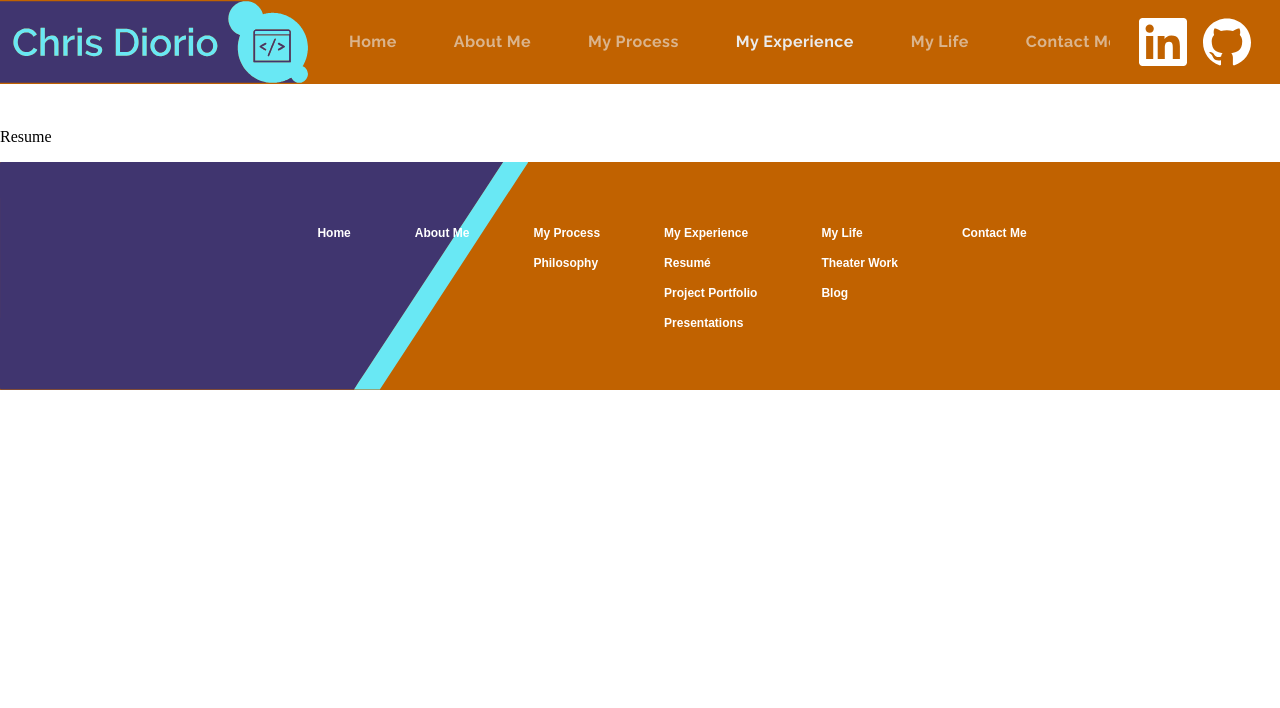
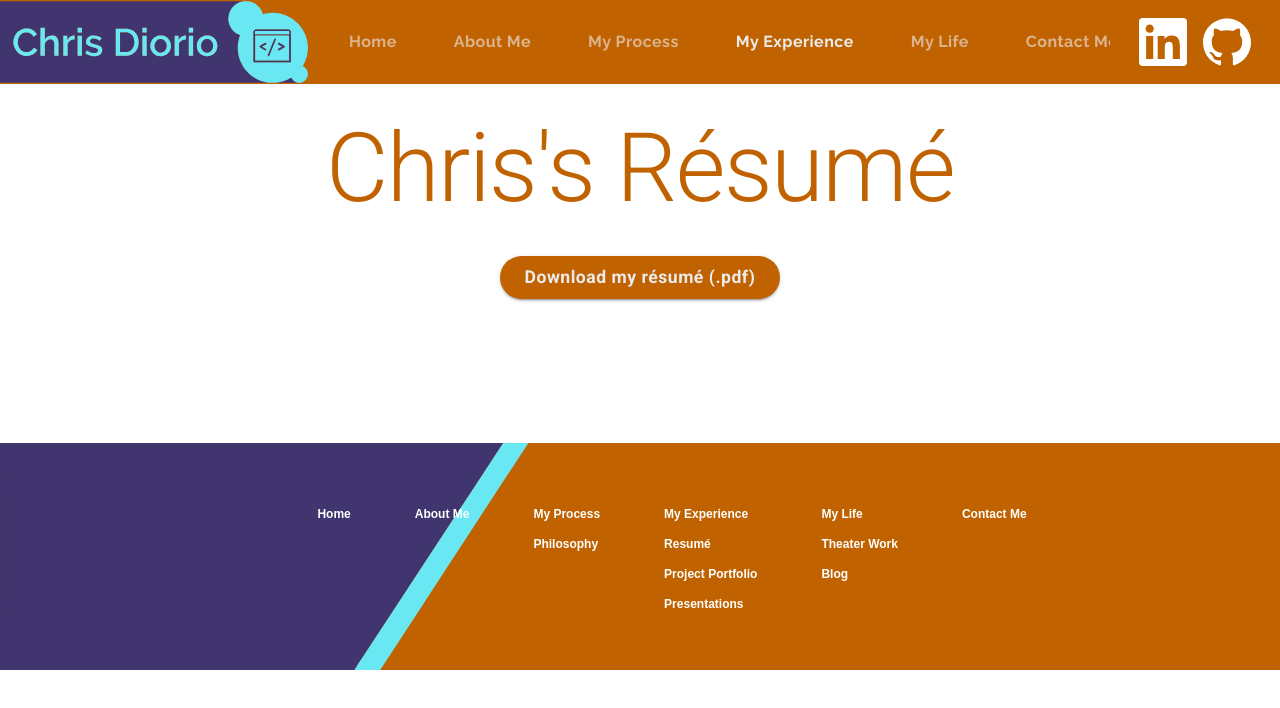
Before and after one commit to PupRiku/portfolio, a Next.js app in the folder frontend/: page /resume in a window 1280 px wide. Shown: the top 708 px of the page. Built offline with nearby package versions, Linux system fonts and the light colour scheme.

Commit message:
Add title and resume pdf

```diff
--- a/frontend/pages/resume.js
+++ b/frontend/pages/resume.js
@@ -1,20 +1,112 @@
 import React from "react";
 import Head from "next/head";
 import { useTheme } from "@mui/material/styles";
-import makeStyles from '@mui/styles/makeStyles';
+import makeStyles from "@mui/styles/makeStyles";
+import Typography from "@mui/material/Typography";
+import Button from "@mui/material/Button";
 import Link from "../src/Link";
 import useMediaQuery from "@mui/material/useMediaQuery";
 import Grid from "@mui/material/Grid";
 
+const useStyles = makeStyles(theme => ({
+  mainContainer: {
+    [theme.breakpoints.down("sm")]: {
+      marginTop: "3em",
+    },
+  },
+  heroImage: {
+    marginLeft: 0,
+    borderRadius: 30,
+    boxShadow: theme.shadows[10],
+  },
+  inlineLink: {
+    color: theme.palette.common.orange,
+    fontWeight: 400,
+    WebkitTransition: "all .1s ease-in-out",
+    "&:hover": {
+      color: theme.palette.common.purple,
+      fontWeight: 700,
+    },
+  },
+  title: {
+    [theme.breakpoints.down("md")]: {
+      fontSize: "4.25rem",
+    },
+  },
+  resumeButton: {
+    backgroundColor: theme.palette.common.orange,
+    color: theme.palette.common.white,
+    textTransform: "none",
+    borderRadius: 50,
+    fontFamily: "Roboto",
+    fontWeight: "bold",
+    fontSize: "1.1rem",
+    paddingLeft: 25,
+    paddingRight: 25,
+    "&:hover": {
+      backgroundColor: theme.palette.primary.light,
+    },
+  },
+}));
+
 export default function Resume() {
+  const classes = useStyles();
+  const theme = useTheme();
+
+  const matchesMD = useMediaQuery(theme.breakpoints.down("lg"));
+  const matchesSM = useMediaQuery(theme.breakpoints.down("md"));
+  const matchesXS = useMediaQuery(theme.breakpoints.down("sm"));
+
   return (
-    <Grid container>
+    <Grid container direction="column" className={classes.mainContainer}>
       <Head>
-        <title key="title">
-          Resumé | Chris Diorio
-        </title>
+        <title key="title">Résumé | Chris Diorio</title>
+        <meta
+          name="description"
+          key="description"
+          content="Learn more about Chris Diorio's work and education experience in his resume!"
+        />
+        <meta
+          property="og:title"
+          content="Résumé | Chris Diorio"
+          key="og:title"
+        />
+        <meta
+          property="og:url"
+          key="og:url"
+          content="http://www.chrisdiorio.net/resume"
+        />
+        <link
+          rel="canonical"
+          key="canonical"
+          href="http://www.chrisdiorio.net/resume"
+        />
       </Head>
-      <p>Resume</p>
+      <Grid item md style={{ marginBottom: matchesSM ? "2em" : "4em" }}>
+        <Typography variant="h1" align="center" className={classes.title}>
+          Chris's Résumé
+        </Typography>
+        <Grid
+          item
+          container
+          justifyContent="center"
+          style={{ marginBottom: "5em", marginTop: "2em" }}
+        >
+          <Grid item container justifyContent="center">
+            <Grid item>
+              <Button
+                component={Link}
+                href="/files/chris_diorio_resume.pdf"
+                target="_blank"
+                variant="contained"
+                className={classes.resumeButton}
+              >
+                Download my résumé (.pdf)
+              </Button>
+            </Grid>
+          </Grid>
+        </Grid>
+      </Grid>
     </Grid>
   );
 }
```
Also changed, not shown: 1 other file (tests, documents, lock files or other folders).
